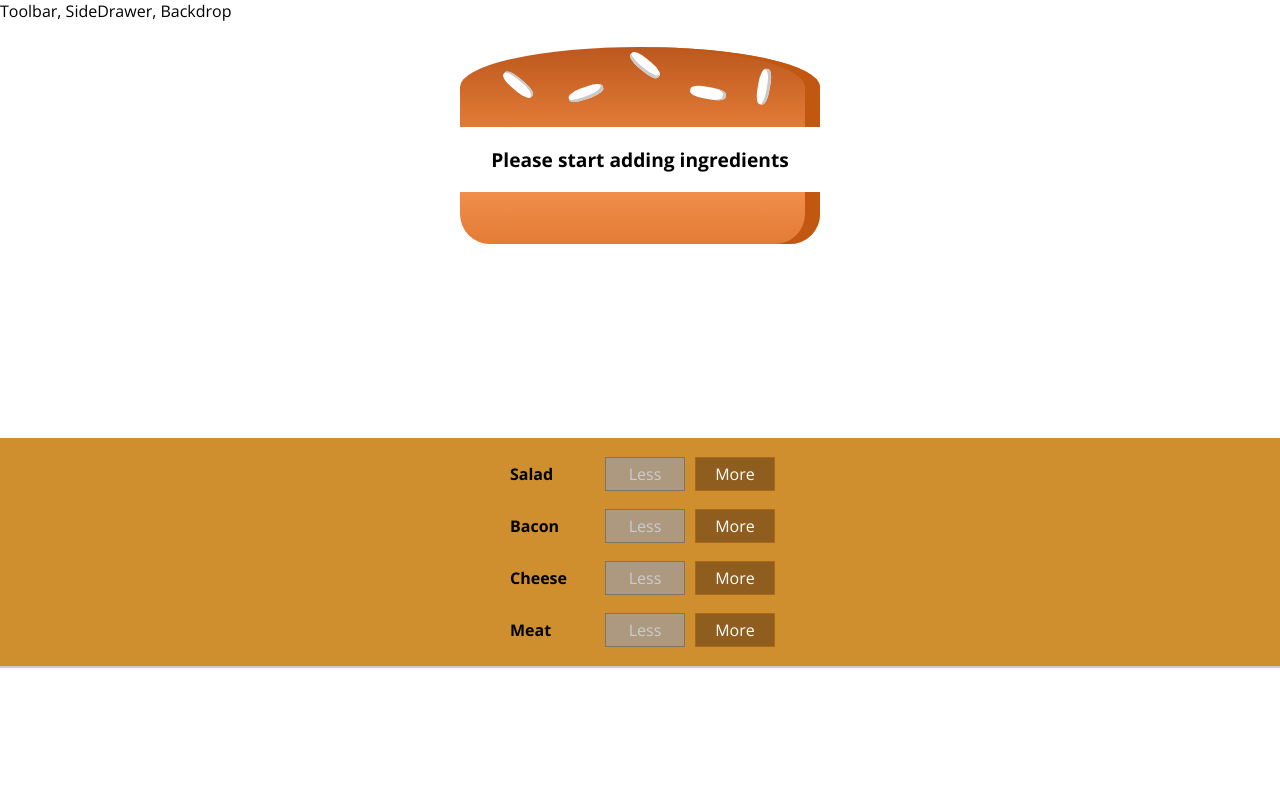
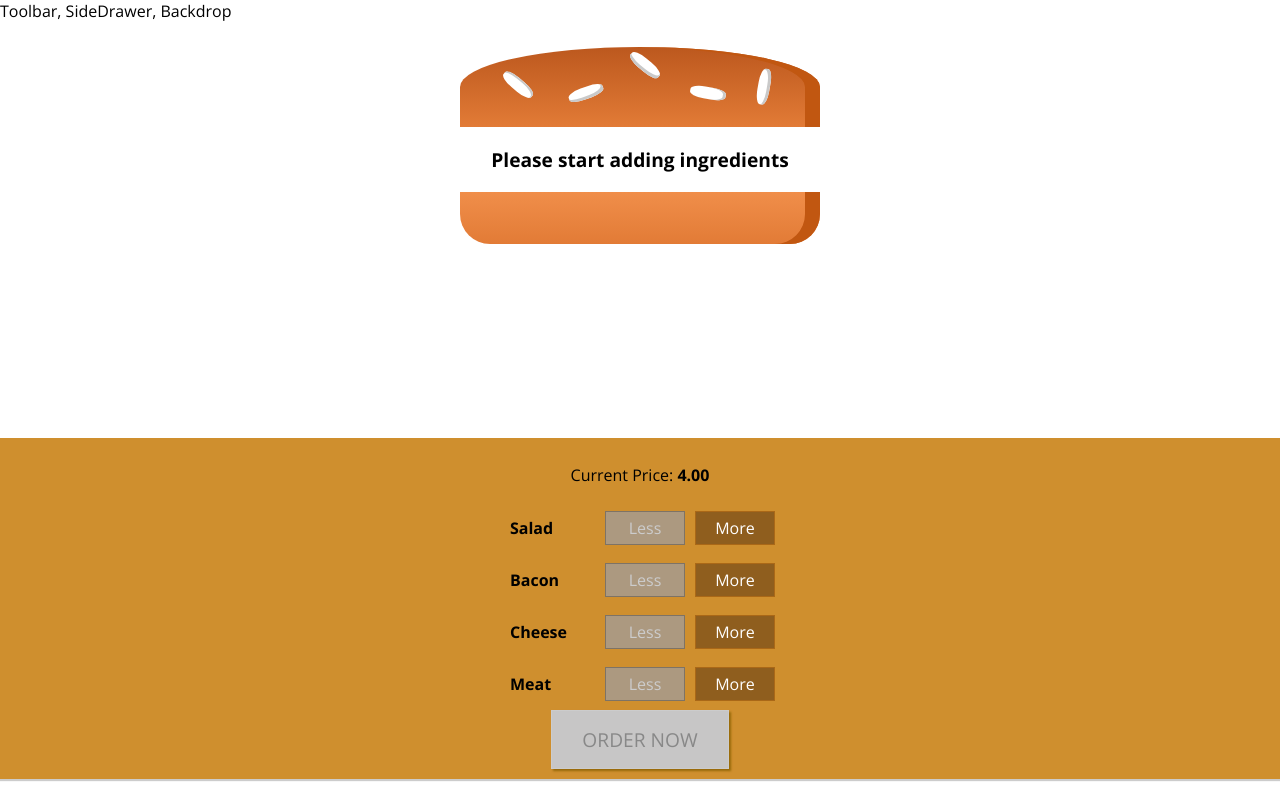
Before and after one commit to e-manual-goldstein/BurgerBuilder, a React app in the folder burger-builder/: page / in a window 1280 px wide. Built offline with nearby package versions, Linux system fonts and the light colour scheme.

Commit message:
Completed Section 8.166

```diff
--- a/burger-builder/src/components/Burger/BuildControls/BuildControls.css
+++ b/burger-builder/src/components/Burger/BuildControls/BuildControls.css
@@ -8,3 +8,45 @@
   margin: auto;
   padding: 10px 0;
 }
+
+
+.OrderButton {
+  background-color: #DAD735;
+  outline: none;
+  cursor: pointer;
+  border: 1px solid #966909;
+  color: #966909;
+  font-family: inherit;
+  font-size: 1.2em;
+  padding: 15px 30px;
+  box-shadow: 2px 2px 2px #966909;
+}
+
+.OrderButton:hover, .OrderButton:active {
+  background-color: #A0DB41;
+  border: 1px solid #966909;
+  color: #966909;
+}
+
+.OrderButton:disabled {
+  background-color: #C7C6C6;
+  cursor: not-allowed;
+  border: 1px solid #ccc;
+  color: #888888;
+}
+
+.OrderButton:not(:disabled) {
+  animation: enable 0.3s linear;
+}
+
+@keyframes enable {
+  0% {
+      transform: scale(1);
+  }
+  60% {
+      transform: scale(1.1);
+  }
+  100% {
+      transform: scale(1);
+  }
+}
--- a/burger-builder/src/components/Burger/BuildControls/BuildControls.js
+++ b/burger-builder/src/components/Burger/BuildControls/BuildControls.js
@@ -12,6 +12,7 @@ const controls = [
 const buildControls = props => {
   return (
     <div className={classes.BuildControls}>
+      <p>Current Price: <strong>{props.price.toFixed(2)}</strong></p>
       {controls.map(ctrl => (
         <BuildControl
           key={ctrl.label}
@@ -21,6 +22,11 @@ const buildControls = props => {
           disabled={props.disabled[ctrl.type]}
         />
       ))}
+      <button
+       className={classes.OrderButton}
+       disabled={!props.purchasable}
+       onClick={props.ordered}>ORDER NOW</button>
+
     </div>
   );
 };
--- /dev/null
+++ b/burger-builder/src/components/Burger/OrderSummary/OrderSummary.js
@@ -0,0 +1,26 @@
+import React from 'react'
+import Aux from '../../../hoc/auxiliary'
+
+const orderSummary = (props) => {
+    const ingredientSummary = Object.keys(props.ingredients)
+    .map(igKey => {
+        return (
+            <li key={igKey}>
+                <span style ={{textTransform: 'capitalize'}}>{igKey}</span>: {props.ingredients[igKey]}
+            </li>
+        )
+    })
+    //
+return (
+    <Aux>
+        <h3>Your Order</h3>
+        <p>A delicious burger with the following ingredients:</p>
+        <ul>
+            {ingredientSummary}
+        </ul>
+        <p>Continue to Checkout?</p>
+    </Aux>
+)
+}
+
+export default orderSummary
--- /dev/null
+++ b/burger-builder/src/components/UI/Modal/Modal.css
@@ -0,0 +1,20 @@
+.Modal {
+    position: fixed;
+    z-index: 500;
+    background-color: white;
+    width: 70%;
+    border: 1px solid #ccc;
+    box-shadow: 1px 1px 1px black;
+    padding: 16px;
+    left: 15%;
+    top: 30%;
+    box-sizing: border-box;
+    transition: all 0.3s ease-out;
+}
+
+@media (min-width: 600px) {
+    .Modal {
+        width: 500px;
+        left: calc(50% - 250px);
+    }
+}
--- /dev/null
+++ b/burger-builder/src/components/UI/Modal/Modal.js
@@ -0,0 +1,15 @@
+import React from 'react'
+import classes from './Modal.css'
+
+const modal = (props) => (
+    <div
+        className={classes.Modal}
+        style={{
+            transform: props.show ? 'translateY(0)' : 'translateY(-100vh)',
+            opacity: props.show ? '1' : '0'
+    }}>
+        {props.children}
+    </div>
+)
+
+export default modal;
--- a/burger-builder/src/containers/BurgerBuilder/BurgerBuilder.js
+++ b/burger-builder/src/containers/BurgerBuilder/BurgerBuilder.js
@@ -3,7 +3,8 @@ import React, { Component } from "react";
 import Aux from "../../hoc/auxiliary";
 import Burger from "../../components/Burger/Burger";
 import BuildControls from "../../components/Burger/BuildControls/BuildControls";
-
+import Modal from '../../components/UI/Modal/Modal'
+import OrderSummary from '../../components/Burger/OrderSummary/OrderSummary'
 const INGREDIENT_PRICES = {
   salad: 0.5,
   cheese: 0.4,
@@ -23,8 +24,21 @@ class BurgerBuilder extends Component {
       cheese: 0,
       meat: 0
     },
-    totalPrice: 4
+    totalPrice: 4,
+    purchasable: false,
+    purchasing: false
   };
+
+  updatePurchaseState(ingredients){
+    const sum = Object.keys(ingredients)
+    .map(igKey => {
+      return ingredients[igKey]
+    })
+    .reduce((sum, el) => {
+      return sum + el;
+    } ,0)
+    this.setState({purchasable: sum > 0})
+  }
 
   addIngredientHandler = type => {
     const oldCount = this.state.ingredients[type];
@@ -37,6 +51,7 @@ class BurgerBuilder extends Component {
     const oldPrice = this.state.totalPrice;
     const newPrice = oldPrice + priceAddition;
     this.setState({ totalPrice: newPrice, ingredients: updatedIngredients });
+    this.updatePurchaseState(updatedIngredients)
   };
 
   removeIngredientHandler = type => {
@@ -53,7 +68,12 @@ class BurgerBuilder extends Component {
     const oldPrice = this.state.totalPrice;
     const newPrice = oldPrice - priceDeduction;
     this.setState({ totalPrice: newPrice, ingredients: updatedIngredients });
+    this.updatePurchaseState(updatedIngredients)
   };
+
+  purchaseHandler = () => {
+    this.setState({purchasing: true})
+  }
 
   render() {
     const disabledInfo = {
@@ -64,11 +84,17 @@ class BurgerBuilder extends Component {
     }
     return (
       <Aux>
+        <Modal show={this.state.purchasing}>
+          <OrderSummary ingredients={this.state.ingredients} />
+        </Modal>
         <Burger ingredients={this.state.ingredients} />
         <BuildControls
           ingredientAdded={this.addIngredientHandler}
           ingredientRemoved={this.removeIngredientHandler}
           disabled={disabledInfo}
+          purchasable={this.state.purchasable}
+          price={this.state.totalPrice}
+          ordered={this.purchaseHandler}
         />
       </Aux>
     );
```
Also changed, not shown: burger-builder/src/components/UI/Backdrop/Backdrop.js (added), 1 other file (tests, documents, lock files or other folders).
